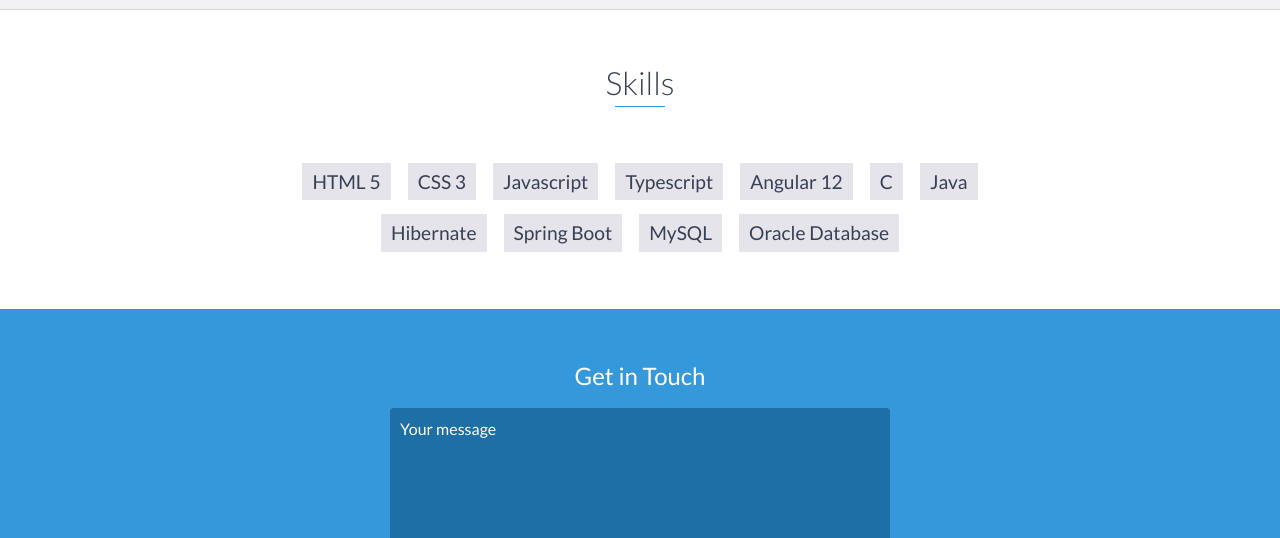
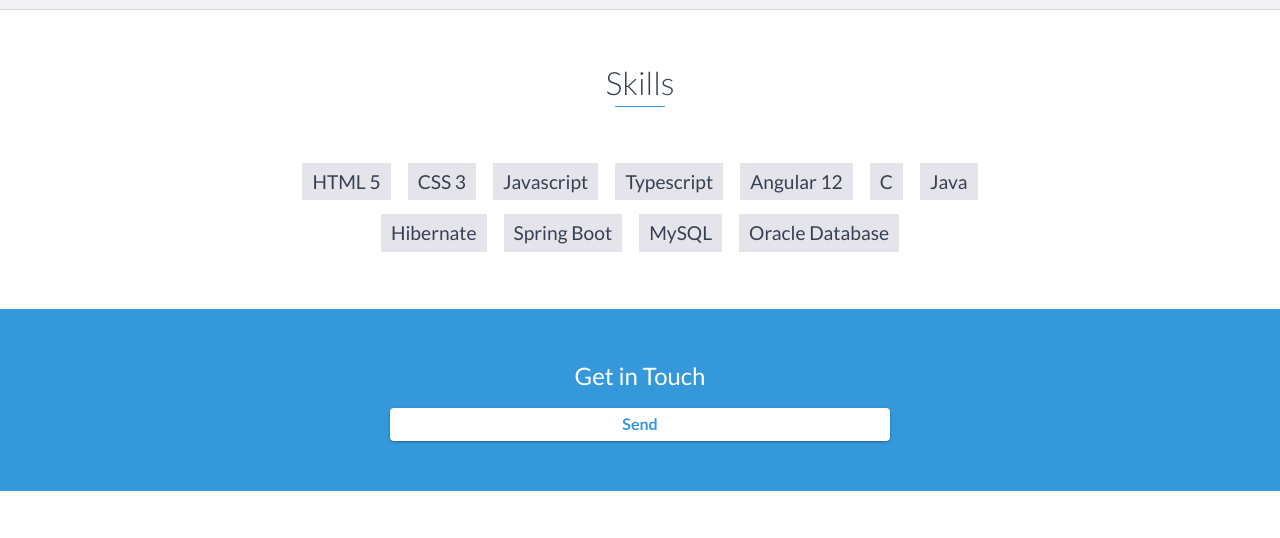
Before and after one commit to Sowmya2400/Portfolio, a website: page index.html in a window 1280 px wide. Shown: the part 3908-4446 px from the top of the page. Drawn offline with nearby package versions, Linux system fonts and the light colour scheme.

Commit message:
only send

```diff
--- a/index.html
+++ b/index.html
@@ -258,9 +258,7 @@
     <div id="contact">
         <h2>Get in Touch</h2>
         <div id="contact-form">
-            <form method="POST" action="mailto:srisowmya.murali24@gmail.com">
-                <textarea name="message" placeholder="Your message" required></textarea>
-                <button type="submit">Send</button>
+                <button type="submit" action="mailto:srisowmya.murali24@gmail.com">Send</button>
             </form>
         </div>
         <!-- End #contact-form -->
```
